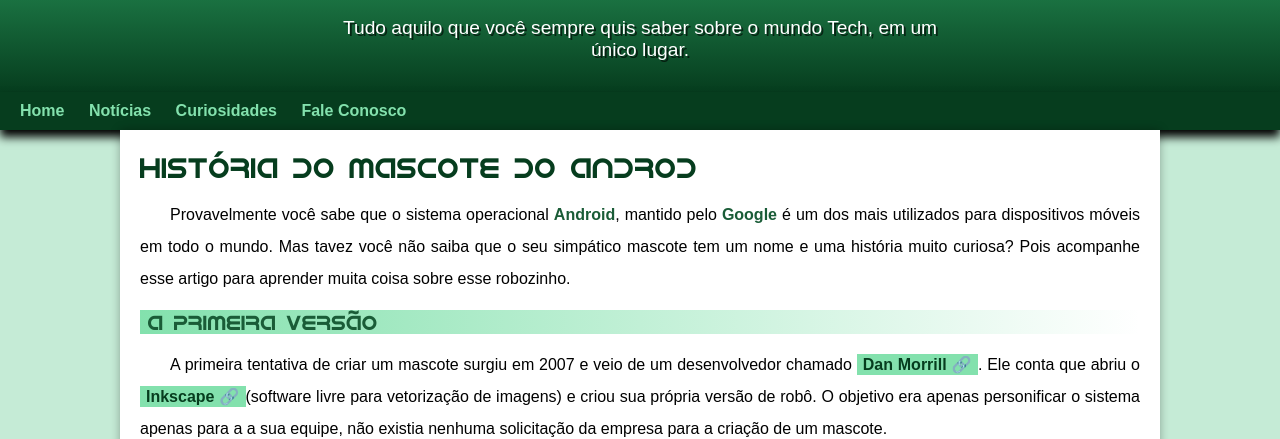
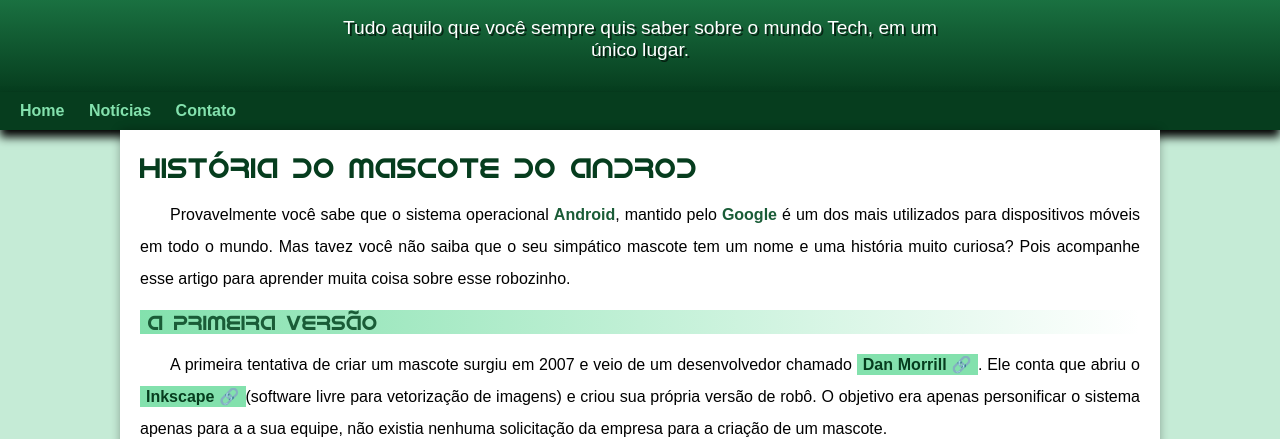
Before and after one commit to LealPro/projeto-android, a plain HTML site: page index.html in a window 1280 px wide. Shown: the part 98-537 px from the top of the page. Drawn offline with Linux system fonts and the light colour scheme.

Commit message:
atualizar

```diff
--- a/estilo/style.CSS
+++ b/estilo/style.CSS
@@ -59,7 +59,7 @@ header > p {
     padding-right: 10px;
     padding-left: 10px;
     margin: auto;
-    margin bottom:20px;
+    padding-bottom: 30px;
     text-shadow: 2px 2px 0px rgba(0, 0, 0, 0.616);
 }
 nav{
--- a/index.html
+++ b/index.html
@@ -20,8 +20,7 @@
     <nav>
         <a href="#">Home</a>
         <a href="#">Notícias</a>
-        <a href="#">Curiosidades</a>
-        <a href="#">Fale Conosco</a>
+        <a href="#">Contato</a>
     </nav>
 
         <main>
```
